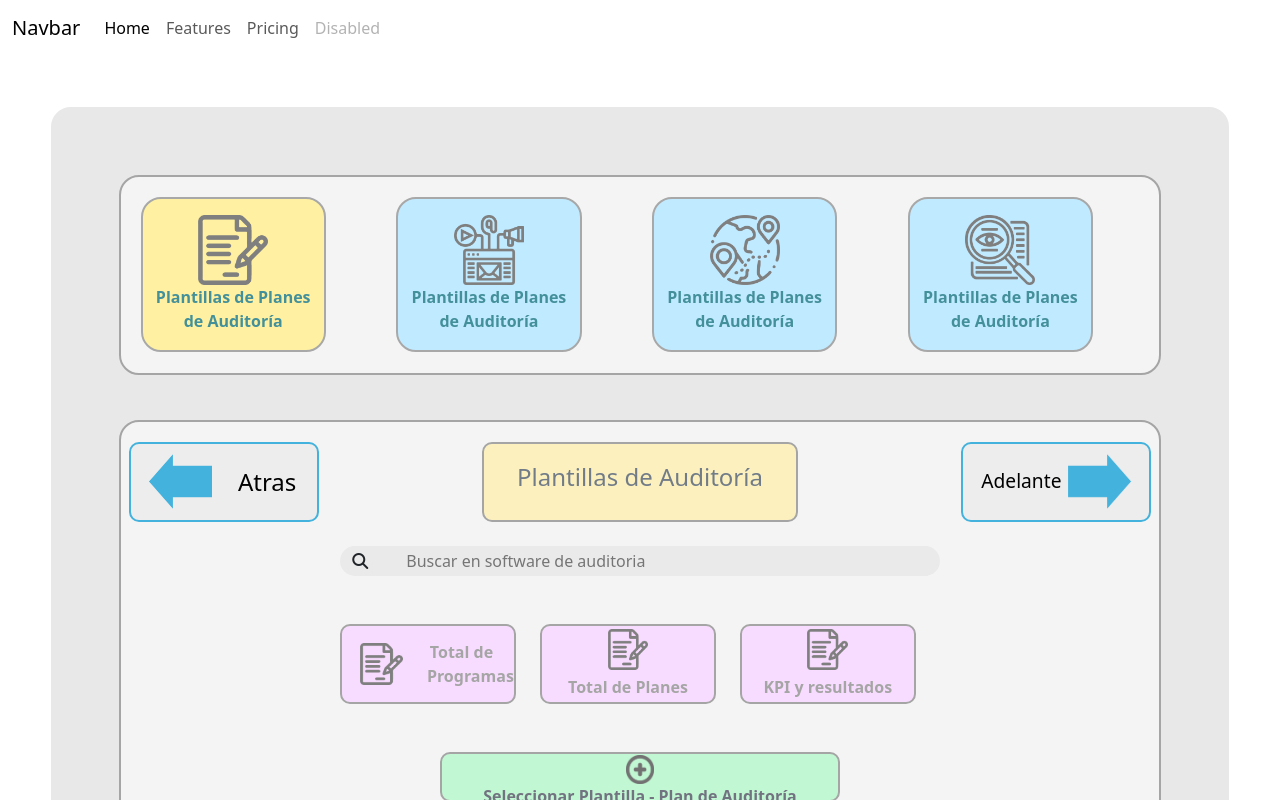
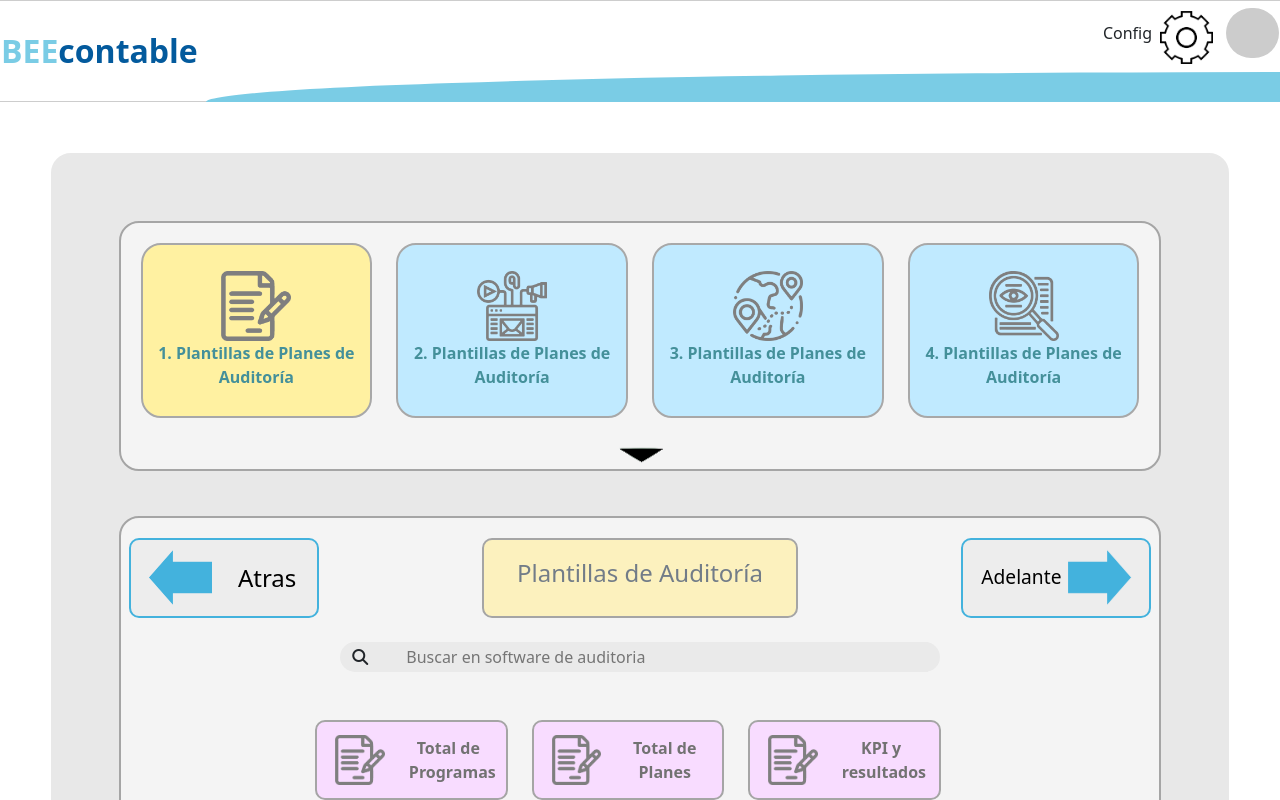
Before and after one commit to Gjuarez22/horasSociales, a React (Create React App) app: page / in a window 1280 px wide. Shown: the top 800 px of the page. Built offline with nearby package versions, Linux system fonts and the light colour scheme.

Commit message:
Avance navVar 50%

```diff
--- a/src/App.css
+++ b/src/App.css
@@ -55,12 +55,12 @@
 }
 
 .cuadro-botones {
-  height: 200px;
+  height: 250px;
 }
 
 .tamanio-boton{
-  width: 80%;
-  height: 155px;
+  width: 100%;
+  height: 175px;
   border-radius: 20px;
   color:#44909A;
   font-weight: bold;
--- a/src/Components/Contenedor.jsx
+++ b/src/Components/Contenedor.jsx
@@ -2,25 +2,48 @@ import { Botones } from "./Botones";
 export function Contenedor() {
   return (
     <div class="cuadro cuadro-botones">
-
       <div class="row">
         <div class="col-3">
-          <Botones urlIcono="../assets/icons/icono_Auditoria.png" textoBtn="Plantillas de
-            Planes de Auditoría" tamanioImgX="70px"  colorBg="#FFF1A1"/> </div>
-          <div class="col-3">
-            <Botones urlIcono="../assets/icons/icono_programas.png" textoBtn="Plantillas de
-              Planes de Auditoría" colorBg="#C0EAFF" tamanioImgX="70px"/>
+          <Botones
+            urlIcono="../assets/icons/icono_Auditoria.png"
+            textoBtn="1. Plantillas de
+            Planes de Auditoría"
+            tamanioImgX="70px"
+            colorBg="#FFF1A1"
+          />{" "}
         </div>
         <div class="col-3">
-            <Botones urlIcono="../assets/icons/Icono_planes.png" textoBtn="Plantillas de
-              Planes de Auditoría" colorBg="#C0EAFF" tamanioImgX="70px"/>
+          <Botones
+            urlIcono="../assets/icons/icono_programas.png"
+            textoBtn="2. Plantillas de
+              Planes de Auditoría"
+            colorBg="#C0EAFF"
+            tamanioImgX="70px"
+          />
         </div>
         <div class="col-3">
-            <Botones urlIcono="../assets/icons/Icono_elementos.png" textoBtn="Plantillas de
-              Planes de Auditoría" colorBg="#C0EAFF" tamanioImgX="70px"/>
+          <Botones
+            urlIcono="../assets/icons/Icono_planes.png"
+            textoBtn="3. Plantillas de
+              Planes de Auditoría"
+            colorBg="#C0EAFF"
+            tamanioImgX="70px"
+          />
+        </div>
+        <div class="col-3">
+          <Botones
+            urlIcono="../assets/icons/Icono_elementos.png"
+            textoBtn="4. Plantillas de
+              Planes de Auditoría"
+            colorBg="#C0EAFF"
+            tamanioImgX="70px"
+          />
         </div>
       </div>
-
+        <br />
+      <div class="d-flex justify-content-center">
+        <img  src="../assets/icons/flechaAbajo.png" alt="flecha " width="5%" />
+      </div>
     </div>
   );
 }
--- a/src/Components/CuerpoParteSuperior.jsx
+++ b/src/Components/CuerpoParteSuperior.jsx
@@ -25,7 +25,7 @@ export function CuerpoParteSuperior() {
           </div>
         </div>
 
-        <div class="col-4 d-flex  d-flex justify-content-end">
+        <div class="col-4 d-flex justify-content-end">
         <BotonCuerpo
             urlIcono="../assets/icons/flecha.png"
             tamanioX="60%"
@@ -50,7 +50,7 @@ export function CuerpoParteSuperior() {
       <br />
 
       <div class=" d-flex justify-content-center">
-        <div class="row" style={{ width: "60%", height: "80px" }}>
+        <div class="row" style={{ width: "65%", height: "80px" }}>
           <div class="col-4">
             <BotonCuerpo
               urlIcono="../assets/icons/icono_Auditoria.png"
@@ -61,7 +61,7 @@ export function CuerpoParteSuperior() {
               tamanioLetra="1rem"
               textoBtn="Total de Programas"
               tamanioImgX="100%"
-              colorLetra="#A5A5A5"
+              colorLetra="#727272"
               negrita="true"
               anchoDivImagen="col-5"
               anchoDivTexto="col-7 "
@@ -77,9 +77,11 @@ export function CuerpoParteSuperior() {
               coloLinea="#A5A5A5"
               tamanioLetra="1rem"
               textoBtn="Total de Planes"
-              tamanioImgX="30%"
-              colorLetra="#A5A5A5"
+              tamanioImgX="100%"
+              colorLetra="#727272"
               negrita="true"
+              anchoDivImagen="col-5"
+              anchoDivTexto="col-7"
             />
           </div>
           <div class="col-4">
@@ -91,9 +93,11 @@ export function CuerpoParteSuperior() {
               coloLinea="#A5A5A5"
               tamanioLetra="1rem"
               textoBtn="KPI y resultados"
-              tamanioImgX="30%"
-              colorLetra="#A5A5A5"
+              tamanioImgX="100%"
+              colorLetra="#727272"
               negrita="true"
+              anchoDivImagen="col-5"
+              anchoDivTexto="col-7"
             />
           </div>
         </div>
@@ -104,14 +108,16 @@ export function CuerpoParteSuperior() {
         <BotonCuerpo
         urlIcono="../assets/icons/icono_agregar.png"
         coloLinea="#A5A5A5"
-        tamanioX="40%"
+        tamanioX="55%"
         tamanioY="50px"
-        tamanioImgX="8%"
+        tamanioImgX="70%"
+        tamanioImgY="40px"
         colorFondo="#C1F7D3"
         textoBtn="Seleccionar Plantilla - Plan de Auditoría"
         colorLetra="#727380"
         negrita="true"
-        espacioLetraImg="4%"
+        anchoDivImagen="col-2"
+        anchoDivTexto="col-10"
         />
       </div>
     </div>
--- a/src/Components/buscador.jsx
+++ b/src/Components/buscador.jsx
@@ -1,9 +1,59 @@
 export function Buscador() {
+  const estiloCurva ={
+    backgroundColor : "#7ACCE5",
+    width :"100%",
+    height: "60px",
+    borderRadius: "100% 0 0 0",
+    transformOrigin:" bottom",
+    transform: "scaleY(0.5)",
+  }
+
+  const estiloImg = {
+    width:"5%",
+    paddingTop:"10px"
+  }
+
+  const circulo = {
+    width :"5%",
+    height: "50px",
+    borderRadius:"100px",
+    backgroundColor :"#CCCCCC",
+    paddingTop:"10px"
+  }
+
   return (
-    <nav class="navbar navbar-expand-lg bg-blue">
+<nav class="navbar row" style={{ border: '1px solid #CDCDCD' ,padding:0, paddingBlockEnd:0}}>
+      <div class="col-2"><span style={{color:"#7ACCE5",fontSize:"2rem", fontWeight:'bold' }}>BEE</span><span style={{color:"#035A9D",  fontSize:"2rem", fontWeight:'bold' }}>contable</span>
+      </div>
+      <div style={{height:"100px"}} class="col-10">
+
+        <div class="row" style={{height:"41px"}} >
+          <div class=" d-flex justify-content-end" style={{alignItems:"center"}}>
+            Config  {String.fromCharCode(160)}
+            <img src="../assets/icons/configImg.png" alt="Icono" style={estiloImg} />
+            {String.fromCharCode(160)}
+            {String.fromCharCode(160)}
+            {String.fromCharCode(160)}
+           <div style={circulo}></div>
+          </div>
+        </div>
+
+        <div class="row ">
+          <div id="curva" style={estiloCurva}></div>
+        </div>
+
+      </div>
+
+</nav>
+
+  );
+}
+
+ {/**
+    <nav class="navbar navbar-expand-lg bg-blue" style={{ border: '1px solid #CDCDCD',}}>
       <div class="container-fluid">
         <a class="navbar-brand" href="#">
-          Navbar
+          <span style={{color:"#7ACCE5",fontSize:"2rem", fontWeight:'bold' }}>BEE</span><span style={{color:"#035A9D",  fontSize:"2rem", fontWeight:'bold' }}>contable</span>
         </a>
         <button
           class="navbar-toggler"
@@ -16,6 +66,7 @@ export function Buscador() {
         >
           <span class="navbar-toggler-icon"></span>
         </button>
+
         <div class="collapse navbar-collapse" id="navbarNav">
           <ul class="navbar-nav">
             <li class="nav-item">
@@ -39,6 +90,4 @@ export function Buscador() {
           </ul>
         </div>
       </div>
-    </nav>
-  );
-}
+    </nav>*/}
```
Also changed, not shown: public/assets/icons/configImg.png (added). Lines whose indentation alone changed are shown as unchanged.
